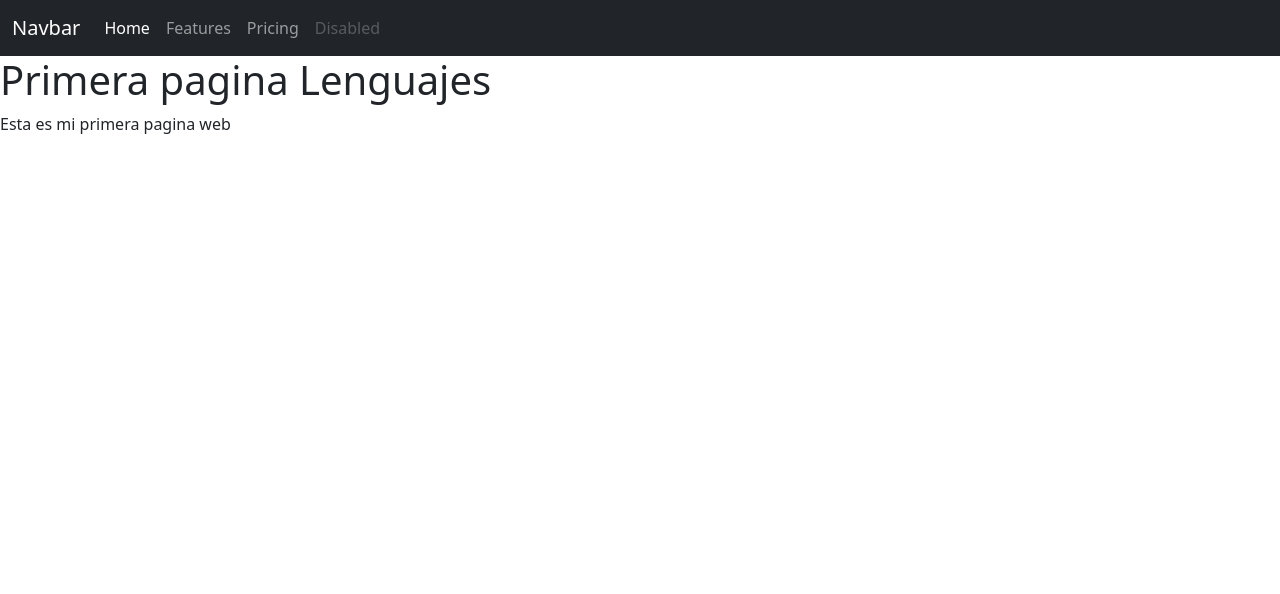
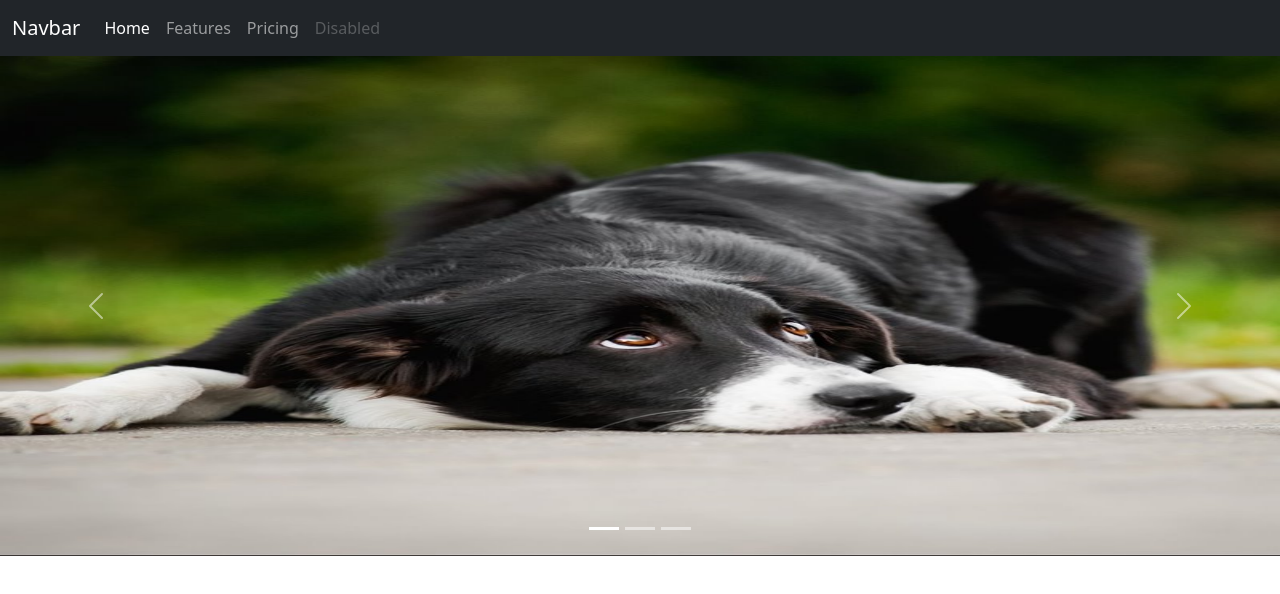
Before and after one commit to diegoa3006/diegoa3006.github.io, a plain HTML site: page index.html in a window 1280 px wide. Drawn offline with nearby package versions, Linux system fonts and the light colour scheme.

Commit message:
Creamos carrucel en index.html.

```diff
--- a/index.html
+++ b/index.html
@@ -4,11 +4,18 @@
 <head>
     <meta charset="UTF-8">
     <meta name="viewport" content="width=device-width, initial-scale=1.0">
-    <link href="https://cdn.jsdelivr.net/npm/bootstrap@5.3.3/dist/css/bootstrap.min.css" rel="stylesheet" integrity="sha384-QWTKZyjpPEjISv5WaRU9OFeRpok6YctnYmDr5pNlyT2bRjXh0JMhjY6hW+ALEwIH" crossorigin="anonymous">
-    <script src="https://cdn.jsdelivr.net/npm/bootstrap@5.3.3/dist/js/bootstrap.bundle.min.js" integrity="sha384-YvpcrYf0tY3lHB60NNkmXc5s9fDVZLESaAA55NDzOxhy9GkcIdslK1eN7N6jIeHz" crossorigin="anonymous"></script>
+    <link href="https://cdn.jsdelivr.net/npm/bootstrap@5.3.3/dist/css/bootstrap.min.css" rel="stylesheet"
+        integrity="sha384-QWTKZyjpPEjISv5WaRU9OFeRpok6YctnYmDr5pNlyT2bRjXh0JMhjY6hW+ALEwIH" crossorigin="anonymous">
+    <script src="https://cdn.jsdelivr.net/npm/bootstrap@5.3.3/dist/js/bootstrap.bundle.min.js"
+        integrity="sha384-YvpcrYf0tY3lHB60NNkmXc5s9fDVZLESaAA55NDzOxhy9GkcIdslK1eN7N6jIeHz"
+        crossorigin="anonymous"></script>
 
-    <script src="https://cdn.jsdelivr.net/npm/@popperjs/core@2.11.8/dist/umd/popper.min.js" integrity="sha384-I7E8VVD/ismYTF4hNIPjVp/Zjvgyol6VFvRkX/vR+Vc4jQkC+hVqc2pM8ODewa9r" crossorigin="anonymous"></script>
-    <script src="https://cdn.jsdelivr.net/npm/bootstrap@5.3.3/dist/js/bootstrap.min.js" integrity="sha384-0pUGZvbkm6XF6gxjEnlmuGrJXVbNuzT9qBBavbLwCsOGabYfZo0T0to5eqruptLy" crossorigin="anonymous"></script>
+    <script src="https://cdn.jsdelivr.net/npm/@popperjs/core@2.11.8/dist/umd/popper.min.js"
+        integrity="sha384-I7E8VVD/ismYTF4hNIPjVp/Zjvgyol6VFvRkX/vR+Vc4jQkC+hVqc2pM8ODewa9r"
+        crossorigin="anonymous"></script>
+    <script src="https://cdn.jsdelivr.net/npm/bootstrap@5.3.3/dist/js/bootstrap.min.js"
+        integrity="sha384-0pUGZvbkm6XF6gxjEnlmuGrJXVbNuzT9qBBavbLwCsOGabYfZo0T0to5eqruptLy"
+        crossorigin="anonymous"></script>
 
     <title>Lenguajes</title>
 
@@ -18,7 +25,8 @@
     <nav class="navbar navbar-expand-lg navbar-dark bg-dark">
         <div class="container-fluid">
             <a class="navbar-brand" href="#">Navbar</a>
-          <button class="navbar-toggler" type="button" data-bs-toggle="collapse" data-bs-target="#navbarNav" aria-controls="navbarNav" aria-expanded="false" aria-label="Toggle navigation">
+            <button class="navbar-toggler" type="button" data-bs-toggle="collapse" data-bs-target="#navbarNav"
+                aria-controls="navbarNav" aria-expanded="false" aria-label="Toggle navigation">
                 <span class="navbar-toggler-icon"></span>
             </button>
             <div class="collapse navbar-collapse" id="navbarNav">
@@ -39,10 +47,33 @@
             </div>
         </div>
     </nav>
-    <h1> Primera pagina Lenguajes </h1>
-    <p>Esta es mi primera pagina web</p>
 
-
+    <div id="carouselExampleIndicators" class="carousel slide">
+        <div class="carousel-indicators">
+          <button type="button" data-bs-target="#carouselExampleIndicators" data-bs-slide-to="0" class="active" aria-current="true" aria-label="Slide 1"></button>
+          <button type="button" data-bs-target="#carouselExampleIndicators" data-bs-slide-to="1" aria-label="Slide 2"></button>
+          <button type="button" data-bs-target="#carouselExampleIndicators" data-bs-slide-to="2" aria-label="Slide 3"></button>
+        </div>
+        <div class="carousel-inner">
+          <div class="carousel-item active">
+            <img src="./img/4.jpg" class="d-block w-100" alt="..." width="600" height="500">
+          </div>
+          <div class="carousel-item">
+            <img src="./img/5.jpeg" class="d-block w-100" alt="..." width="600" height="500">
+          </div>
+          <div class="carousel-item">
+            <img src="./img/6.jpg" class="d-block w-100" alt="..." width="600" height="500">
+          </div>
+        </div>
+        <button class="carousel-control-prev" type="button" data-bs-target="#carouselExampleIndicators" data-bs-slide="prev">
+          <span class="carousel-control-prev-icon" aria-hidden="true"></span>
+          <span class="visually-hidden">Previous</span>
+        </button>
+        <button class="carousel-control-next" type="button" data-bs-target="#carouselExampleIndicators" data-bs-slide="next">
+          <span class="carousel-control-next-icon" aria-hidden="true"></span>
+          <span class="visually-hidden">Next</span>
+        </button>
+      </div>
 
 </body>
 
```
Also changed, not shown: img/1.jpg (added), img/2.jpg (added), img/3.jpg (added), img/4.jpg (added), img/5.jpeg (added), img/6.jpg (added). Lines whose indentation alone changed are shown as unchanged.
